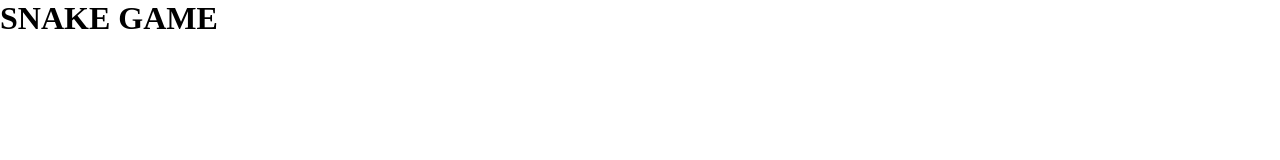
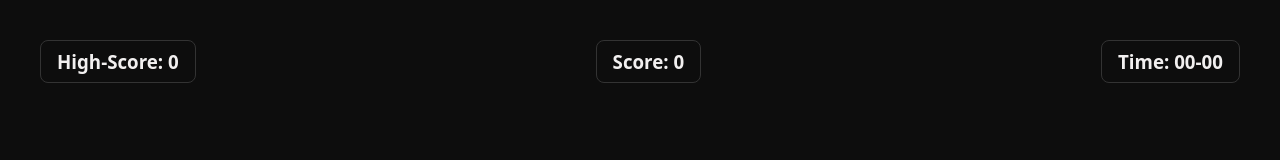
Before and after one commit to yavyy/snake-game, a plain HTML site: page index.html in a window 1280 px wide. Drawn offline with Linux system fonts and the light colour scheme.

Commit message:
infos section done

```diff
--- a/index.html
+++ b/index.html
@@ -7,7 +7,28 @@
   <title>Snake Game</title>
 </head>
 <body>
-
+  <main>
+    <section>
+      <div class="infos">
+        <div class="info">
+          <h3>
+            High-Score: <span id="high-score">0</span>
+          </h3>
+        </div>
+        <div class="info">
+          <h3>
+            Score: <span id="score">0</span>
+          </h3>
+        </div>
+        <div class="info">
+          <h3>
+            Time: <span id="high-score">00-00</span>
+          </h3>
+        </div>
+      </div>
+      <div class=""></div>
+    </section>
+  </main>
 
   <script src="script.js"></script>
 </body>
--- a/script.js
+++ b/script.js
@@ -1,3 +1 @@
-const h1 = document.createElement("h1");
-h1.innerText = "SNAKE GAME";
-document.body.appendChild(h1);
+console.log("SNAKE GAME");
--- a/style.css
+++ b/style.css
@@ -4,7 +4,61 @@
   box-sizing: border-box;
 }
 
+:root {
+  /* BACKGROUND COLORS */
+  --bg-primary-color: #0d0d0d;
+
+  /* TEXT COLORS */
+  --text-primary-color: #f2f0f0;
+
+  /* PADDING */
+  --space-xs: 4px;
+  --space-sm: 8px;
+  --space-md: 16px;
+  --space-lg: 24px;
+  --space-xl: 32px;
+  --space-2xl: 40px;
+  --space-3xl: 48px;
+
+  /* BORDER COLORS */
+  --border-primary-color: #333333;
+
+  /* BORDER RADIUS */
+  --border-radius-xs: 4px;
+  --border-radius-sm: 8px;
+  --border-radius-md: 16px;
+  --border-radius-lg: 20px;
+  --border-radius-xl: 24px;
+}
+
 html, body {
   height: 100%;
   width: 100%;
 }
+
+body {
+  background-color: var(--bg-primary-color);
+  color: var(--text-primary-color);
+  font-family: system-ui, -apple-system, BlinkMacSystemFont, 'Segoe UI', Roboto, Oxygen, Ubuntu, Cantarell, 'Open Sans', 'Helvetica Neue', sans-serif;
+}
+
+main,
+section {
+  width: 100%;
+  height: 100%;
+}
+
+section {
+  padding: var(--space-2xl);
+}
+
+section .infos {
+  display: flex;
+  justify-content: space-between;
+}
+
+.info {
+  padding: var(--space-sm) var(--space-md);
+  border: 1px solid var(--border-primary-color);
+  border-radius: var(--border-radius-sm);
+}
```
